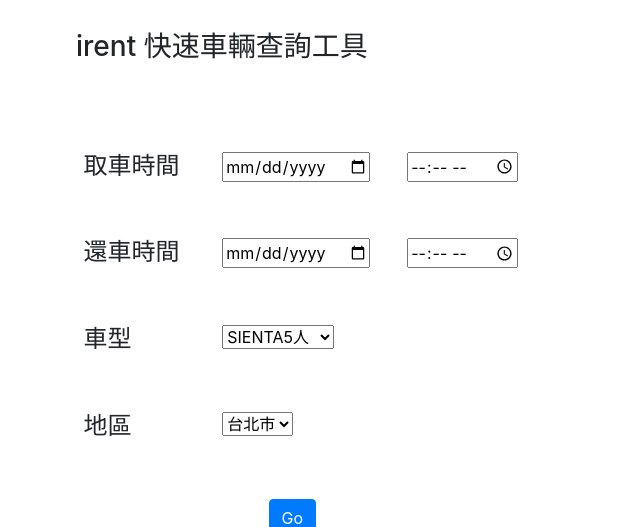
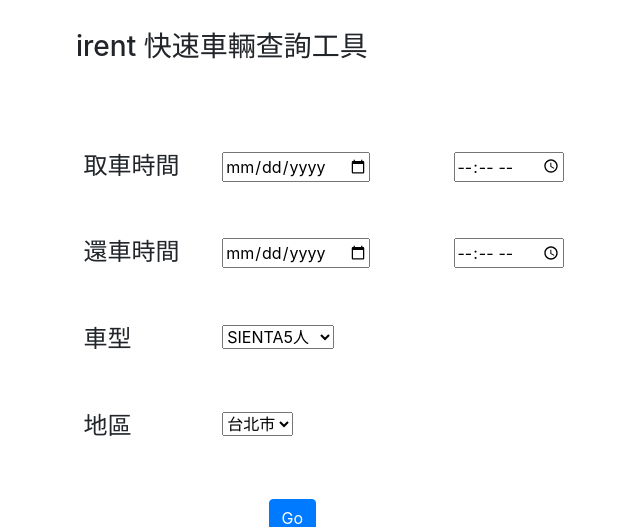
Before and after one commit to Hung-Jia-Jun/iRent_QueryAllCanRentCar, a Flask app: page / in a window 1280 px wide. Shown: the top 527 px of the page, without its empty margins (294-934 px from the left). Run offline with Flask 2, Linux system fonts and the light colour scheme; parts of the project's set-up code (start-up, migrations or seed data) failed here and were passed over; some libraries are stand-ins or nearby versions.

Commit message:
update layout

```diff
--- a/templates/map.html
+++ b/templates/map.html
@@ -100,7 +100,7 @@
 							<div class="col-sm-3">
 								<h4>取車時間</h4>
 							</div>
-							<div class="col-sm-3">
+							<div class="col-sm-4">
 								<input type="date" id="startDate" name="startDate">
 							</div>
 							<div class="col-sm-1">
@@ -114,7 +114,7 @@
 							<div class="col-sm-3">
 								<h4>還車時間</h4>
 							</div>
-							<div class="col-sm-3">
+							<div class="col-sm-4">
 								<input type="date" id="endDate" name="endDate">
 							</div>
 							<div class="col-sm-1">
```
